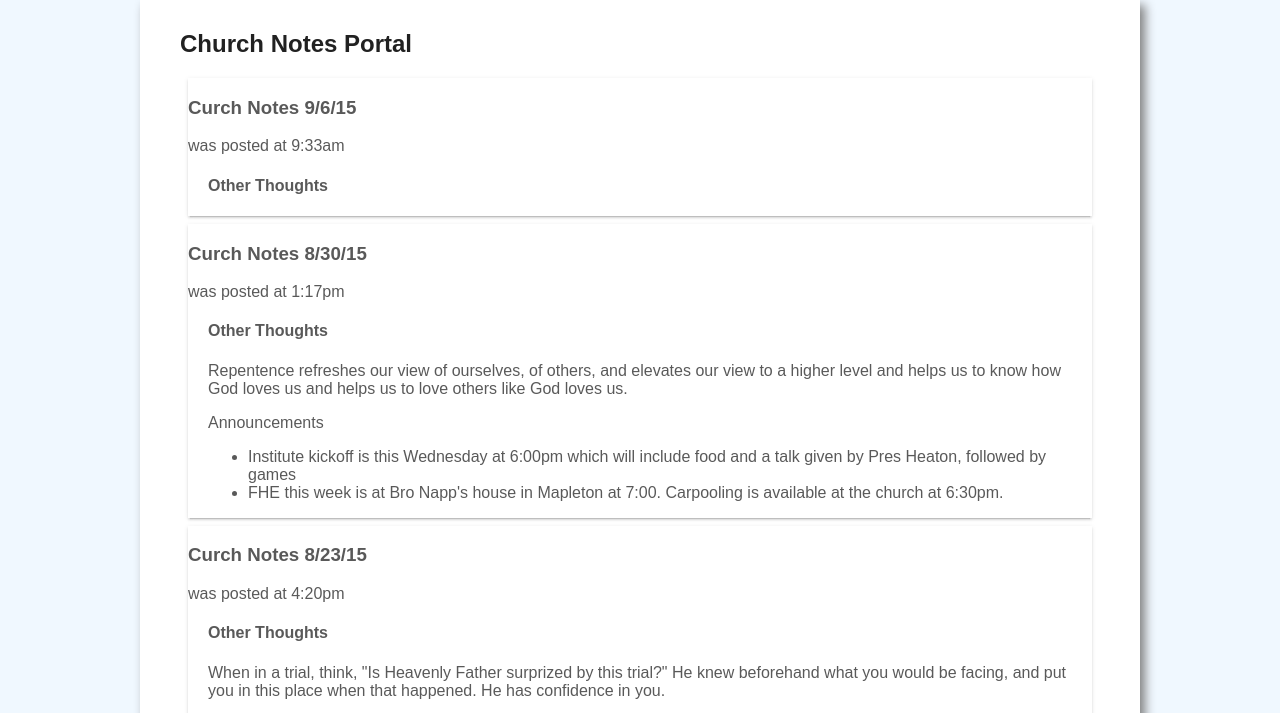
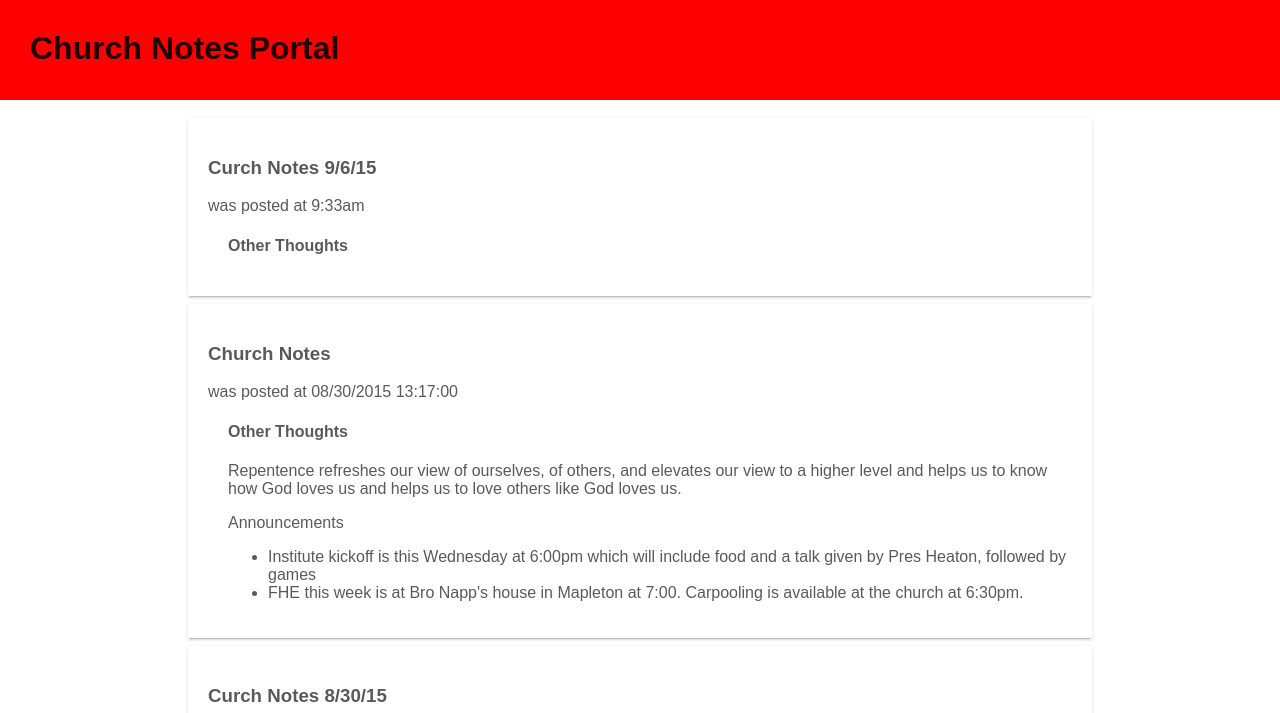
Before and after one commit to cwadrupldijjit/Church-Notes-Portal, a plain HTML site: page Posted Church Notes.html in a window 1280 px wide. Shown: the top 713 px of the page. Drawn offline with Linux system fonts and the light colour scheme.

Commit message:
Efforts in troubleshooting some strange behaviors

```diff
--- a/Posted Church Notes.html
+++ b/Posted Church Notes.html
@@ -8,9 +8,12 @@
         <link rel="stylesheet" type="text/css" href="css/default.css" />
     </head>
 
-    <body>
+    <body ng-controller="MainController as mc">
+        <header>
+            <h1>Church Notes Portal</h1>
+        </header>
+
         <article>
-            <h1>Church Notes Portal</h1>
 
             <md-card class="post">
                 <h3 class="postTitle">Curch Notes 9/6/15</h3> was posted at 9:33am
@@ -18,6 +21,27 @@
                     <h4 class="postSubHead">Other Thoughts</h4>
                     <p>
 
+                    </p>
+                </div>
+            </md-card>
+
+            <md-card class="post">
+                <h3 class="postTitle">{{ mc.posts[0].meta.title }}</h3> was posted at {{ mc.posts[0].meta.timestamp }}
+                <div class="postContent">
+                    <h4 class="postSubHead">Other Thoughts</h4>
+                    <p>
+                        Repentence refreshes our view of ourselves, of others, and elevates our view to a higher level and helps us to know how God loves us and helps us to love others like God loves us.
+                    </p>
+                    <p>
+                        Announcements
+                        <ul>
+                            <li>
+                                Institute kickoff is this Wednesday at 6:00pm which will include food and a talk given by Pres Heaton, followed by games
+                            </li>
+                            <li>
+                                FHE this week is at Bro Napp's house in Mapleton at 7:00.  Carpooling is available at the church at 6:30pm.
+                            </li>
+                        </ul>
                     </p>
                 </div>
             </md-card>
@@ -163,6 +187,8 @@
 
 
         <script type="text/javascript" src="js/angular.1.4.min.js"></script>
+        <script src="bower_components/angular-animate/angular-animate.js"></script>
+        <script src="bower_components/angular-aria/angular-aria.js"></script>
         <script type="text/javascript" src="bower_components/angular-material/angular-material.min.js"></script>
         <script type="text/javascript" src="js/app.js"></script>
         <script type="text/javascript" src="js/controllers.js"></script>
--- a/css/default.css
+++ b/css/default.css
@@ -1,7 +1,23 @@
 body
 {
     font-family: Arial;
-    background-color: aliceblue;
+    /*background-color: aliceblue;*/
+}
+
+header {
+    height: 100px;
+    width: 100%;
+    padding: 0 30px;
+
+    position: fixed;
+    top: 0;
+    left: 0;
+
+    background-color: red;
+}
+
+header h1 {
+    margin: 30px 0;
 }
 
 article
@@ -9,11 +25,11 @@ article
     max-width: 920px;
     min-width: 720px;
 
-    margin: 0px auto;
+    margin: 100px auto;
     padding: 10px 40px;
 
     background-color: white;
-    box-shadow: 5px 5px 10px grey;
+    /*box-shadow: 5px 5px 10px grey;*/
 }
 
 #InputNotesPanel
@@ -46,7 +62,7 @@ textarea
 
 .postTitle
 {
-    display: inline-block;
+    display: inline;
 }
 
 .postContent
@@ -58,6 +74,7 @@ textarea
 {
     color: rgba(0, 0, 0, .65);
     transition: all .25s;
+    padding: 20px;
 }
 
 .post:hover
--- a/js/app.js
+++ b/js/app.js
@@ -1,2 +1,2 @@
 /* global angular */
-var app = angular.module('NoteBlogApp', ['ngMaterial']);
+var app = angular.module('NoteBlogApp', [/*'ngMaterial'*/]);
--- a/js/controllers.js
+++ b/js/controllers.js
@@ -1,3 +1,3 @@
-app.controller('MainController', [function () {
-
+app.controller('MainController', ['mainService', function (mainService) {
+	this.posts = mainService.getNotes();
 }]);
--- a/js/mainService.js
+++ b/js/mainService.js
@@ -2,7 +2,7 @@ app.service('mainService', function($http) {
 	var notes = [
 		{
 			meta: {
-				title: 'Church Notes 8/30/15',
+				title: 'Church Notes',
 				timestamp: '08/30/2015 13:17:00'
 			},
 
```
